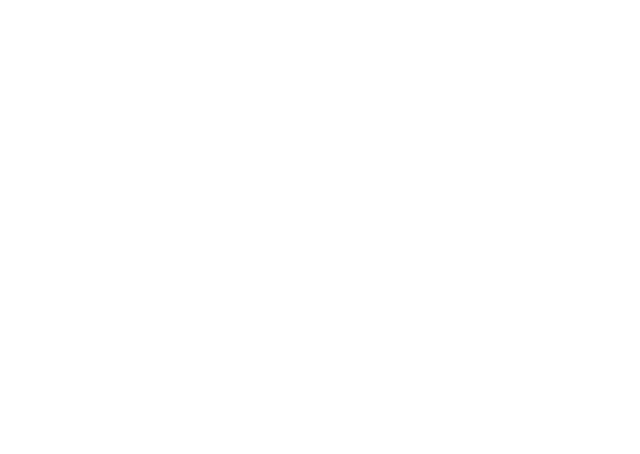
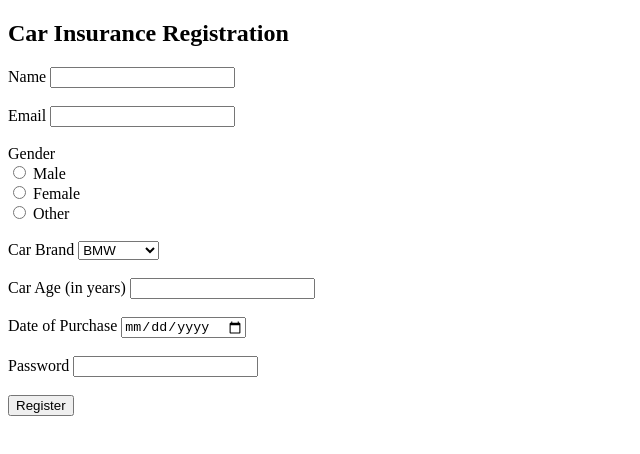
Before and after one commit to acciojob/car-insurance-form-Mayank06R, a website: page main.html in a window 1280 px wide. Shown: the whole page, without its empty margins (0-640 px from the left). Drawn offline with Linux system fonts and the light colour scheme.

Commit message:
created a submission

```diff
--- a/main.html
+++ b/main.html
@@ -8,6 +8,57 @@
 
 <body>
 	<!-- the entire body must be written by student -->
+	  <h2>Car Insurance Registration</h2>
+
+    <form action="/submit" method="POST">
+        <!-- Name Field -->
+        <label for="name">Name</label>
+        <input type="text" id="name" name="name" required>
+        <br><br>
+
+        <!-- Email Field -->
+        <label for="email">Email</label>
+        <input type="email" id="email" name="email" required>
+        <br><br>
+
+        <!-- Gender Field -->
+        <label>Gender</label><br>
+        <input type="radio" id="male" name="gender" value="Male" required>
+        <label for="male">Male</label><br>
+        <input type="radio" id="female" name="gender" value="Female" required>
+        <label for="female">Female</label><br>
+        <input type="radio" id="other" name="gender" value="Other" required>
+        <label for="other">Other</label><br>
+        <br>
+
+        <!-- Car Brands Dropdown -->
+        <label for="cars">Car Brand</label>
+        <select id="cars" name="cars">
+            <option value="BMW">BMW</option>
+            <option value="Audi">Audi</option>
+            <option value="Mercedez">Mercedez</option>
+        </select>
+        <br><br>
+
+        <!-- Car Age Field -->
+        <label for="carage">Car Age (in years)</label>
+        <input type="number" id="carage" name="carage" required>
+        <br><br>
+
+        <!-- Date of Purchase Field -->
+        <label for="dop">Date of Purchase</label>
+        <input type="date" id="dop" name="dop" required>
+        <br><br>
+
+        <!-- Password Field -->
+        <label for="password">Password</label>
+        <input type="password" id="password" name="password" required>
+        <br><br>
+
+        <!-- Submit Button -->
+        <button type="submit">Register</button>
+    </form>
+
     <script type="text/javascript" src="./script.js">
 </script>
 
```
